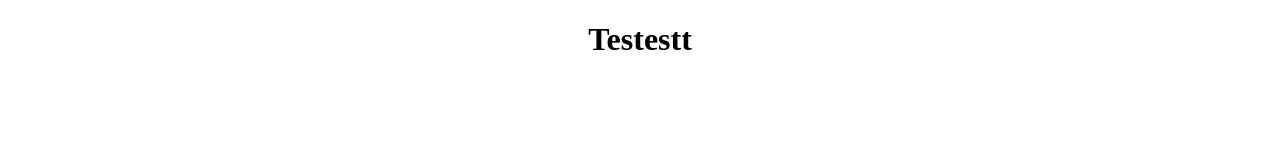
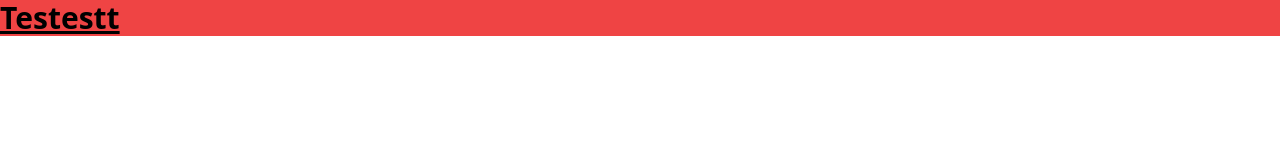
Before and after one commit to Nizares/nizares.github.io, a website: page src/index.html in a window 1280 px wide. Drawn offline with Linux system fonts and the light colour scheme.

Commit message:
sec commit

```diff
--- /dev/null
+++ b/package.json
@@ -0,0 +1,5 @@
+{
+  "devDependencies": {
+    "tailwindcss": "^3.2.4"
+  }
+}
--- a/index.html
+++ b/src/index.html
@@ -5,10 +5,11 @@
     <meta http-equiv="X-UA-Compatible" content="IE=edge">
     <meta name="viewport" content="width=device-width, initial-scale=1.0">
     <title>Testing</title>
+    <link rel="stylesheet" href="css/output.css">
 </head>
 <body>
-    <div align="center">
-        <h1>Testestt</h1>
+    <div class="bg-red-500">
+        <h1 class="text-3xl font-bold underline">Testestt</h1>
     </div>
 
 </body>
--- /dev/null
+++ b/tailwind.config.js
@@ -0,0 +1,10 @@
+/** @type {import('tailwindcss').Config} */
+module.exports = {
+  content: [
+    "./src/**/*.{html,js}"
+  ],
+  theme: {
+    extend: {},
+  },
+  plugins: [],
+}
```
Also changed, not shown: src/css/output.css (added), 2 other files.
